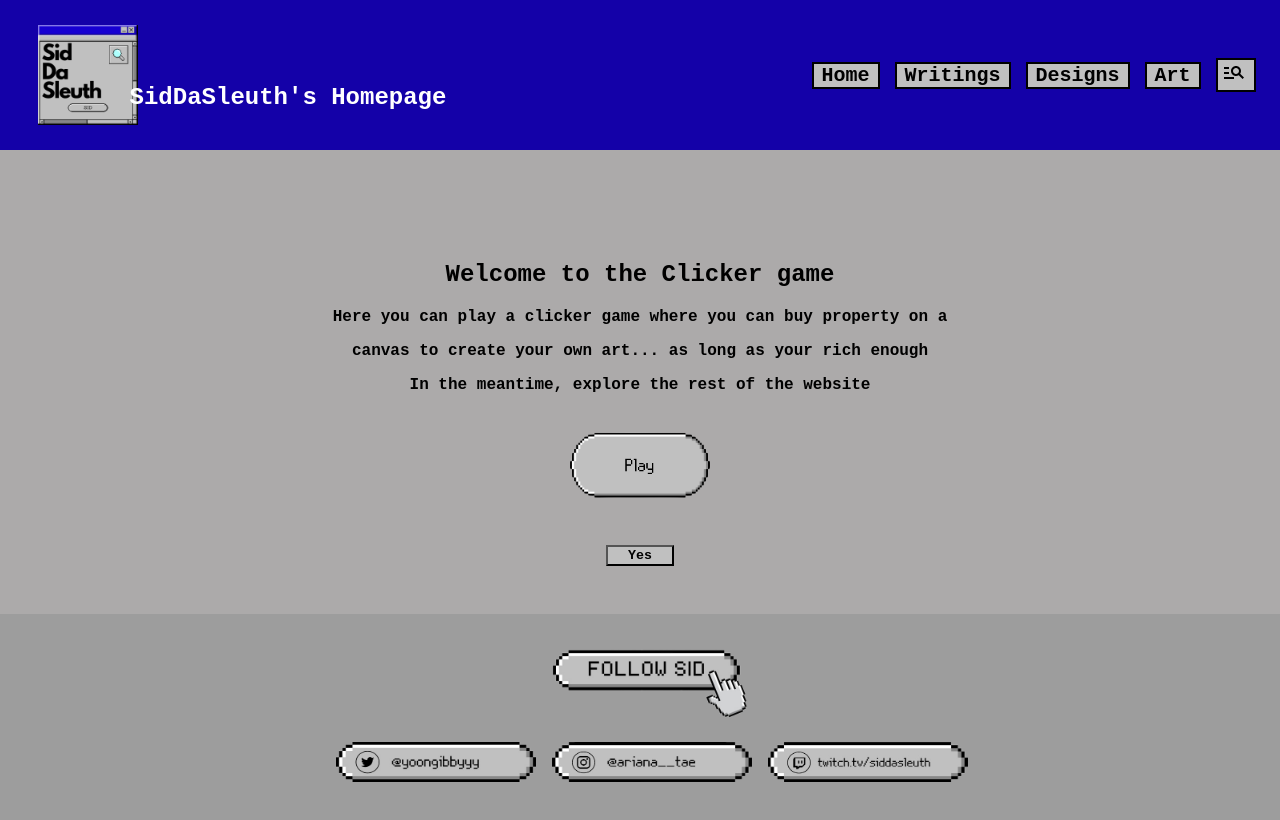
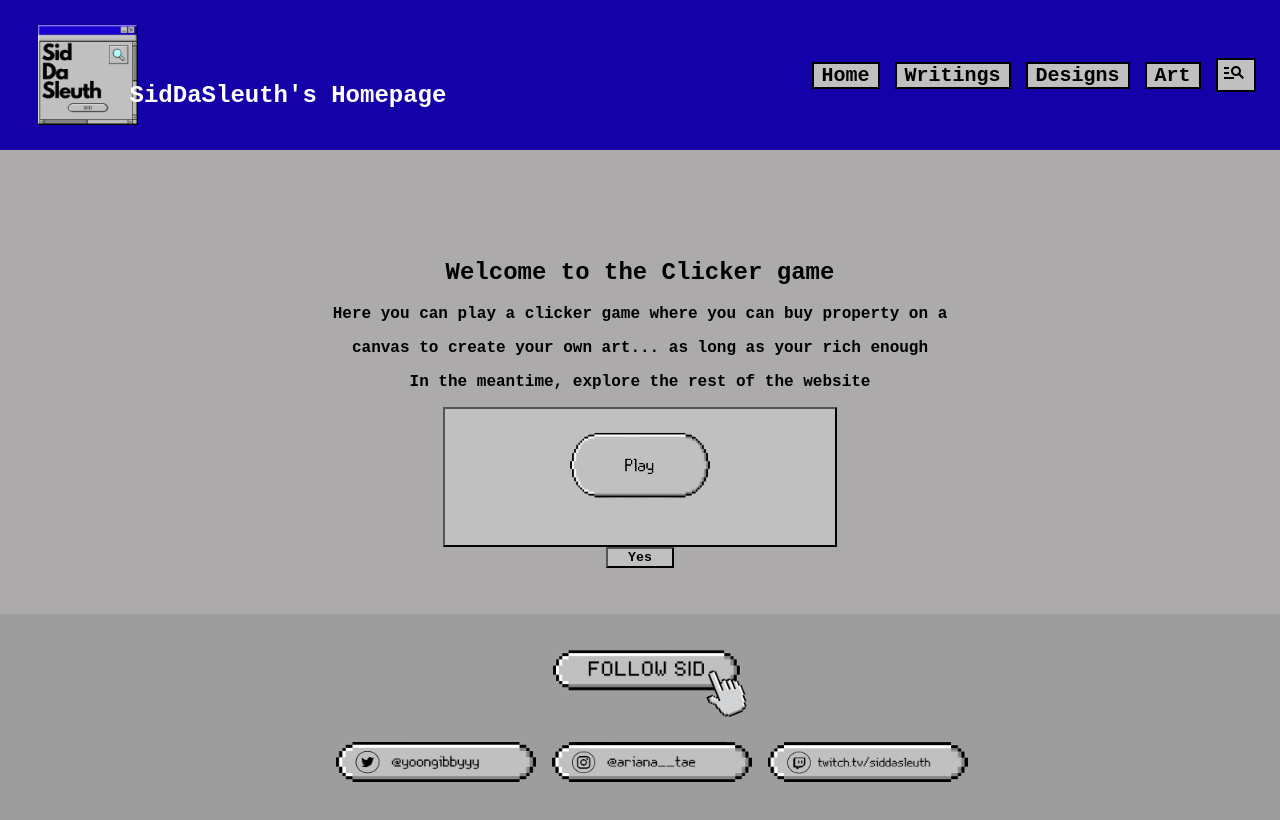
Before and after one commit to onlywoo/Assignment3_IM, a React (Create React App) app: page / in a window 1280 px wide. Shown: the top 820 px of the page. Built offline with nearby package versions, Linux system fonts and the light colour scheme.

Commit message:
test
test

```diff
--- a/src/pages/Home.js
+++ b/src/pages/Home.js
@@ -15,7 +15,9 @@ export default class Home extends Component {
           <p>canvas to create your own art... as long as your rich enough</p>
           <p>In the meantime, explore the rest of the website</p>
           <div className="playImg">
-            <img src={Play} />
+            <button Link to="/intArt">
+              <img src={Play} />
+            </button>
           </div>
           <Link to="/Art">
             <button>Yes</button>
```
